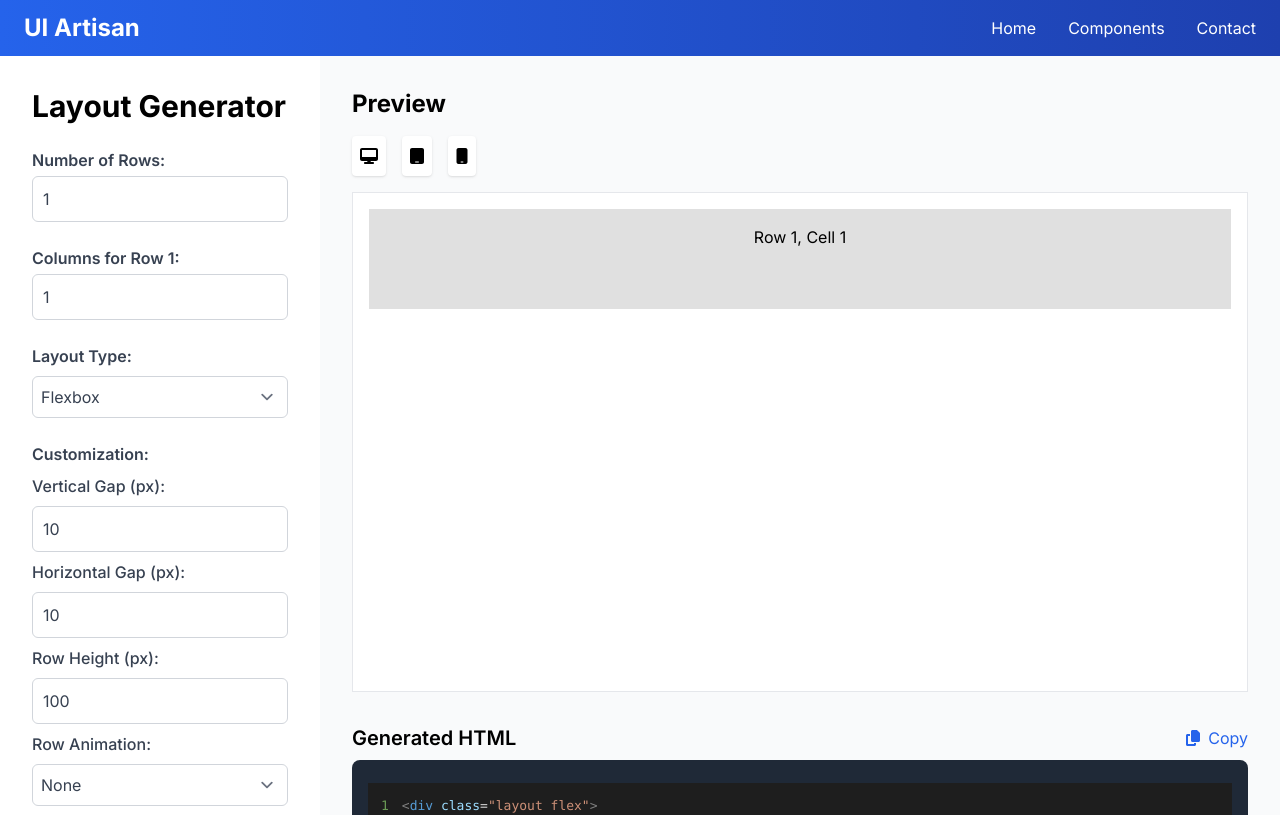
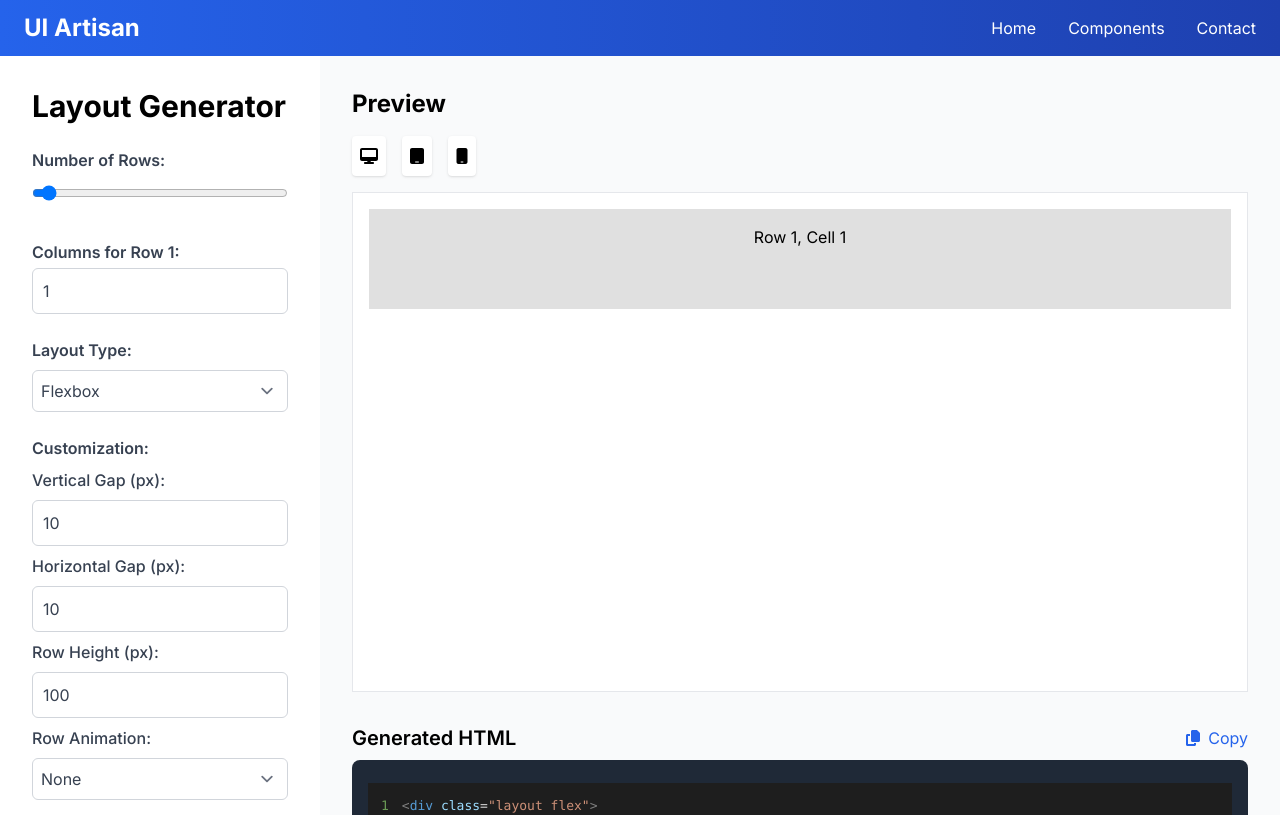
Before and after one commit to hichamcc/uiartisan, a Next.js app: page /generators/layout in a window 1280 px wide. Shown: the top 815 px of the page. Built offline with nearby package versions, Linux system fonts and the light colour scheme; no server answers.

Commit message:
correct navigation

```diff
--- a/src/components/Layout.tsx
+++ b/src/components/Layout.tsx
@@ -33,8 +33,8 @@ const Layout: React.FC<LayoutProps> = ({ children }) => {
                         </div>
                         <div className="hidden md:flex items-center space-x-8">
                             <Link href="/" className="hover:text-blue-200 transition duration-300">Home</Link>
-                            <Link href="#components" className="hover:text-blue-200 transition duration-300">Components</Link>
-                            <Link href="#contact" className="hover:text-blue-200 transition duration-300">Contact</Link>
+                            <Link href="/#components" className="hover:text-blue-200 transition duration-300">Components</Link>
+                            <Link href="/#contact" className="hover:text-blue-200 transition duration-300">Contact</Link>
                         </div>
                         <div className="md:hidden">
                             <button className="text-white focus:outline-none" onClick={toggleMenu}>
--- a/src/components/generators/LayoutGenerator.tsx
+++ b/src/components/generators/LayoutGenerator.tsx
@@ -138,13 +138,13 @@ const LayoutGenerator = () => {
                         <div>
                             <label htmlFor="rowCount" className="block mb-1 font-semibold">Number of Rows:</label>
                             <input
-                                type="number"
+                                type="range"
                                 id="rowCount"
                                 min="1"
+                                max="6"
                                 value={rowCount}
-                                onChange={(e) => setRowCount(Math.max(1, parseInt(e.target.value) || rowCount))}
+                                onChange={(e) => setRowCount(Math.max(1, parseInt(e.target.value)))}
                                 className="border p-2 w-full"
-                                required
                             />
                         </div>
 
```
